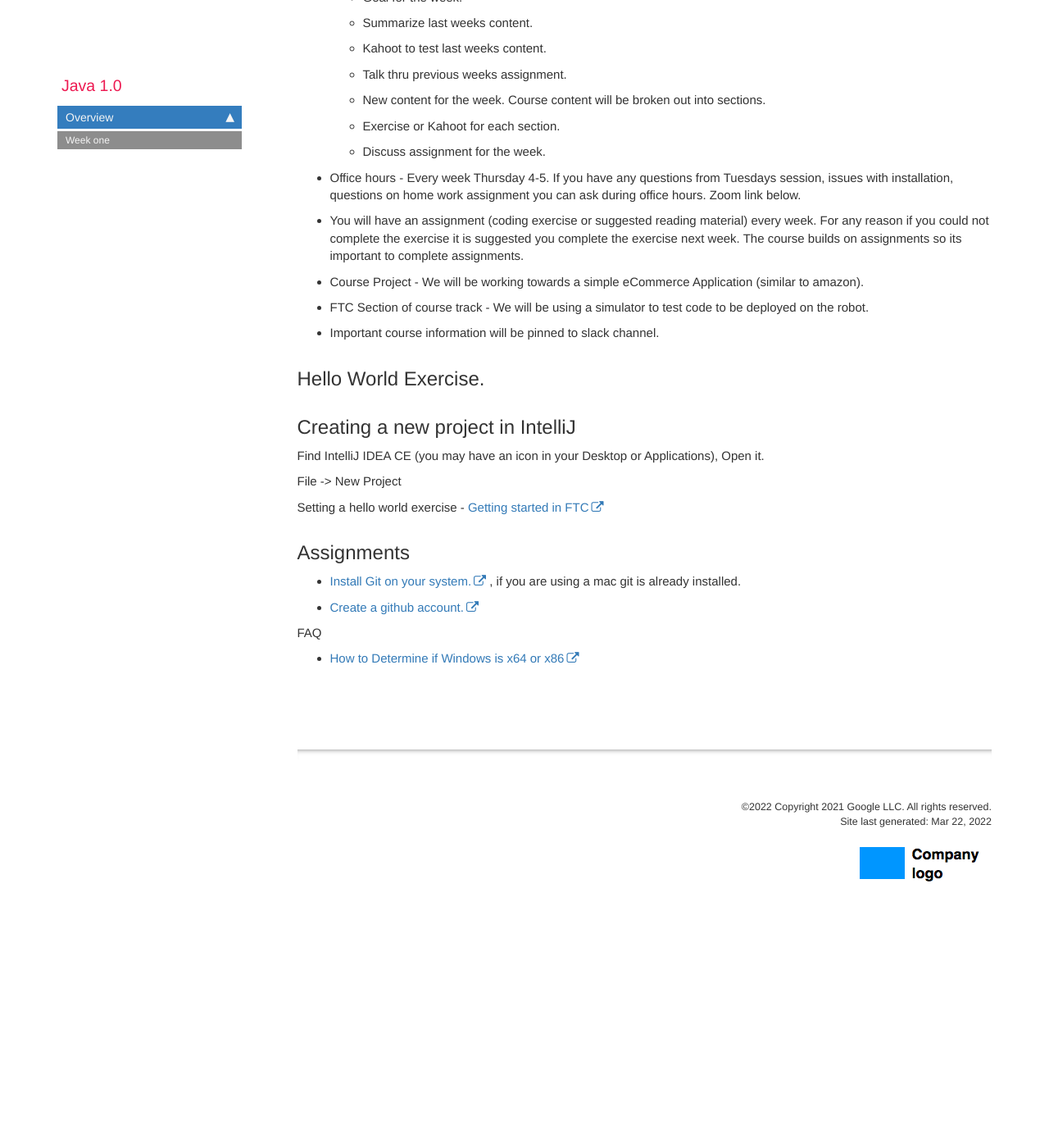
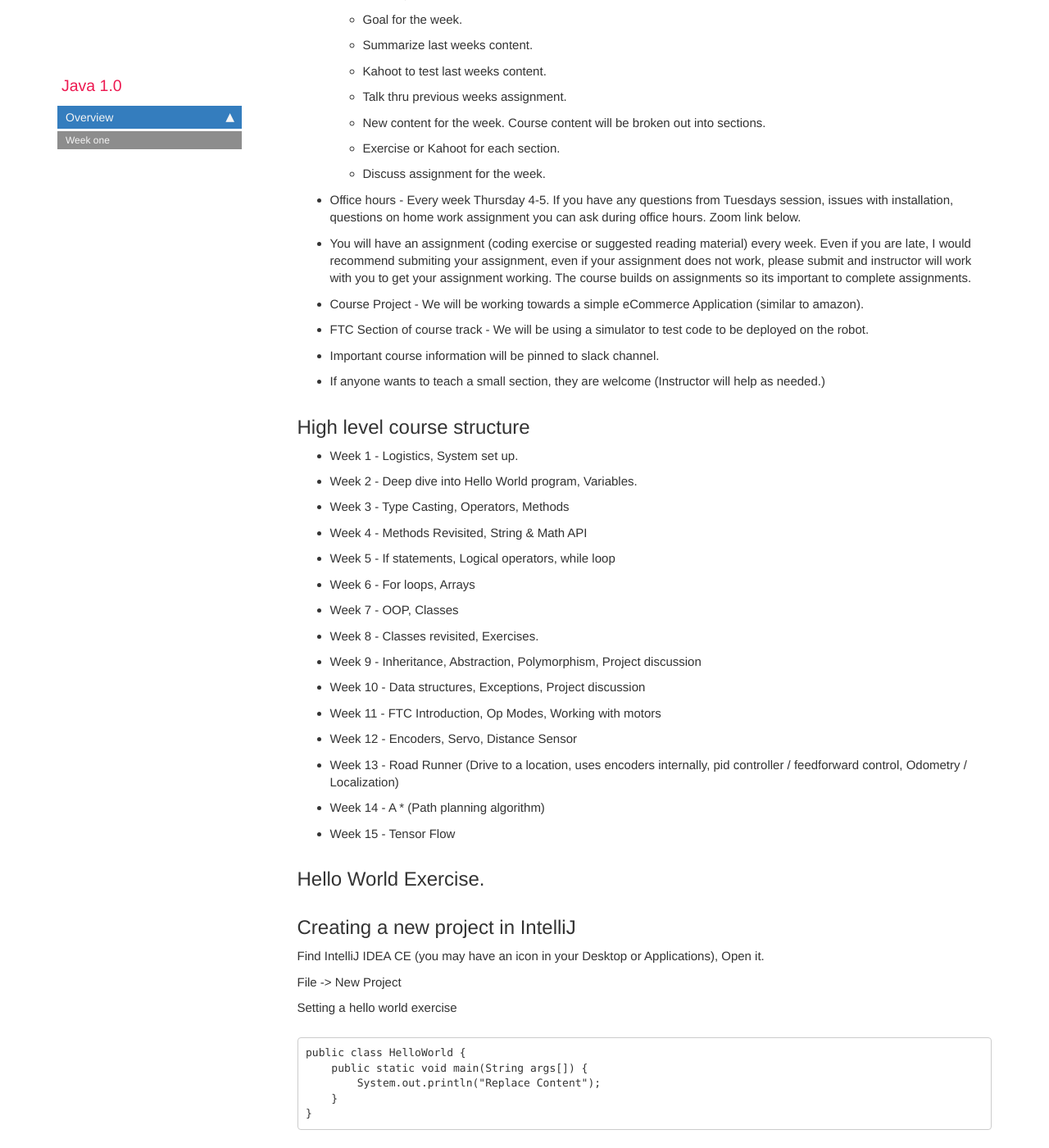
Before and after one commit to rambethina/java, a Jekyll site: the page built from pages/mydoc/mydoc_week_one.md, in a window 1280 px wide and 1400 px high, scrolled down 1413 px. Shown: the whole window at 82% size. Built offline with Jekyll 4.4.1, drawn with Linux system fonts in a browser that asks for light colours; comment, search, counter and statistics services are not loaded; before the commit the page ends 2564 px from its top, so only the background shows below that; some of the changed text lies outside the part shown.

Commit message:
Update Weekone content

````diff
--- a/pages/mydoc/mydoc_week_one.md
+++ b/pages/mydoc/mydoc_week_one.md
@@ -44,10 +44,28 @@ For this course you will need Java (Programming language SDK) and IntelliJ (Java
   * Exercise or Kahoot for each section.
   * Discuss assignment for the week.
 * Office hours - Every week Thursday 4-5. If you have any questions from Tuesdays session, issues with installation, questions on home work assignment you can ask during office hours. Zoom link below.
-* You will have an assignment (coding exercise or suggested reading material) every week. For any reason if you could not complete the exercise it is suggested you complete the exercise next week. The course builds on assignments so its important to complete assignments.
+* You will have an assignment (coding exercise or suggested reading material) every week. Even if you are late, I would recommend submiting your assignment, even if your assignment does not work, please submit and instructor will work with you to get your assignment working. The course builds on assignments so its important to complete assignments.
 * Course Project - We will be working towards a simple eCommerce Application (similar to amazon).
 * FTC Section of course track - We will be using a simulator to test code to be deployed on the robot.
 * Important course information will be pinned to slack channel.
+* If anyone wants to teach a small section, they are welcome (Instructor will help as needed.)
+
+## High level course structure
+* Week 1 - Logistics, System set up.
+* Week 2 - Deep dive into Hello World program, Variables.
+* Week 3 - Type Casting, Operators, Methods
+* Week 4 - Methods Revisited, String & Math API
+* Week 5 - If statements, Logical operators, while loop
+* Week 6 - For loops, Arrays
+* Week 7 - OOP, Classes
+* Week 8 - Classes revisited, Exercises.
+* Week 9 - Inheritance, Abstraction, Polymorphism, Project discussion
+* Week 10 - Data structures, Exceptions, Project discussion
+* Week 11 - FTC Introduction, Op Modes, Working with motors
+* Week 12 - Encoders, Servo, Distance Sensor
+* Week 13 - Road Runner (Drive to a location, uses encoders internally, pid controller / feedforward control, Odometry / Localization)
+* Week 14 - A * (Path planning algorithm)
+* Week 15 - Tensor Flow
 
 ## Hello World Exercise.
 
@@ -57,11 +75,21 @@ Find IntelliJ IDEA CE (you may have an icon in your Desktop or Applications), Op
 
 File -> New Project
 
-Setting a hello world exercise - [Getting started in FTC](https://gm0.org/en/stable/docs/getting-started-in-ftc/index.html)
+Setting a hello world exercise
+
+```
+public class HelloWorld {
+    public static void main(String args[]) {
+        System.out.println("Replace Content");
+    }
+}
+```
 
 ## Assignments
 * [Install Git on your system.](https://git-scm.com/book/en/v2/Getting-Started-Installing-Git) , if you are using a mac git is already installed.
 * [Create a github account.](https://www.wikihow.com/Create-an-Account-on-GitHub)
+* Suggested reading. [Getting started in FTC](https://gm0.org/en/stable/docs/getting-started-in-ftc/index.html)
+
 
 FAQ
 
````
